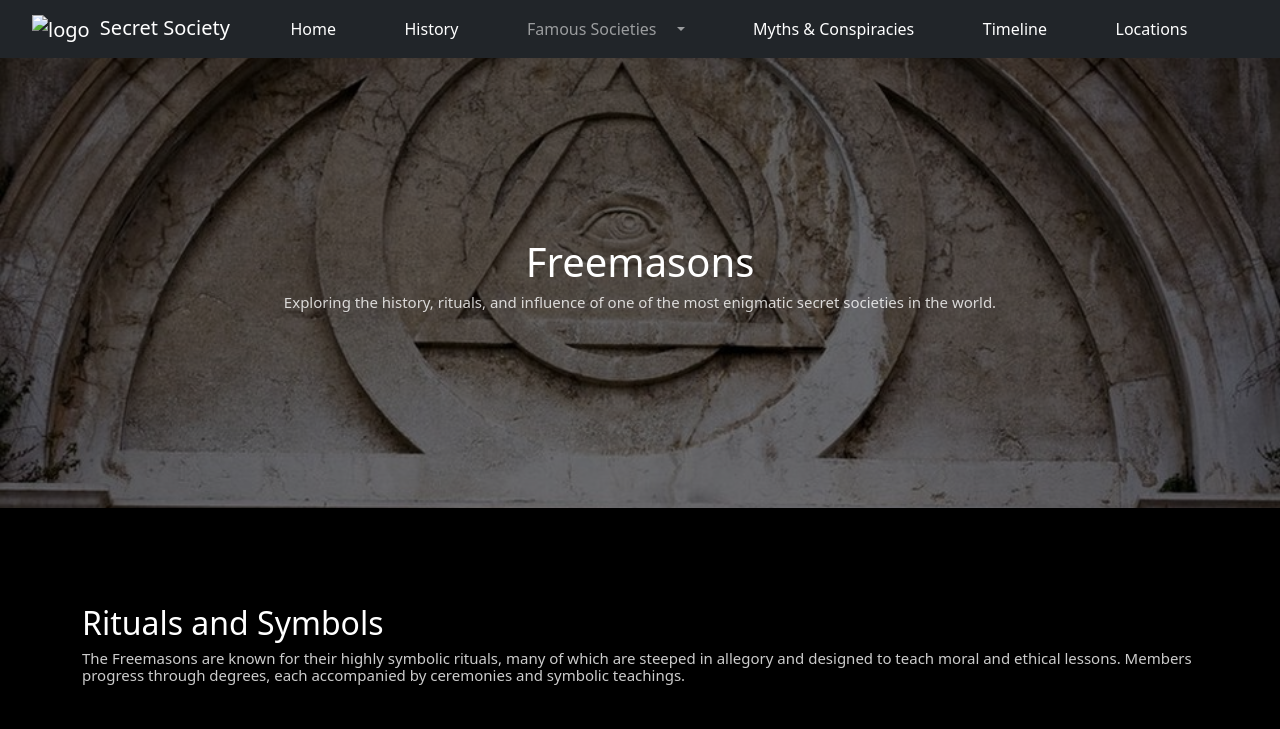
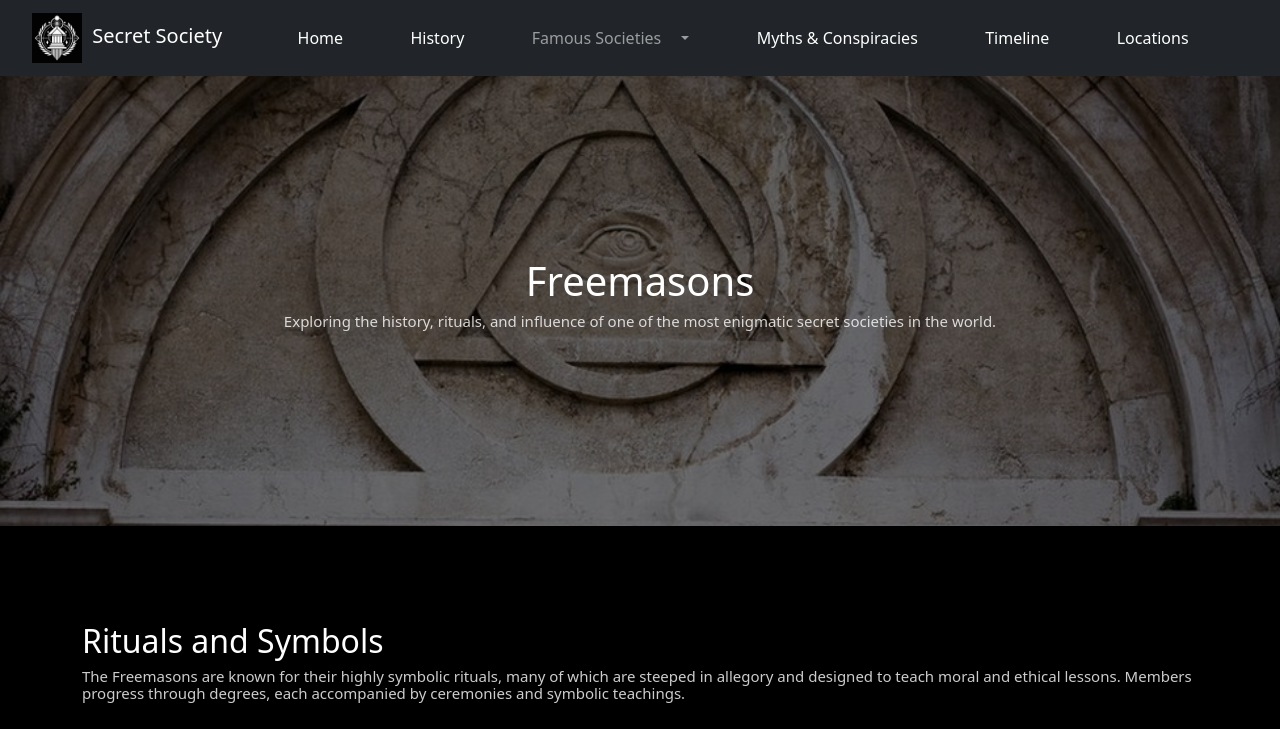
Before and after one commit to Md-Abdur-Rahman-07/secret-society-preview, a plain HTML site: page sub/freemasons.html in a window 1280 px wide. Shown: the top 729 px of the page. Drawn offline with nearby package versions, Linux system fonts and the light colour scheme; the site is published under a folder, as on GitHub Pages, so addresses that start at the root find nothing.

Commit message:
Update freemasons.html

```diff
--- a/sub/freemasons.html
+++ b/sub/freemasons.html
@@ -22,7 +22,7 @@
         <nav class="navbar navbar-expand-lg navbar-dark bg-dark">
             <div class="container-fluid">
                 <a class="navbar-brand" href="#">
-                    <img src="/img/logo.jpg" alt="logo">
+                    <img src="../img/logo.jpg" alt="logo">
                     Secret Society</a>
                 <button class="navbar-toggler" type="button" data-bs-toggle="collapse"
                     data-bs-target="#navbarSupportedContent" aria-controls="navbarSupportedContent"
```
